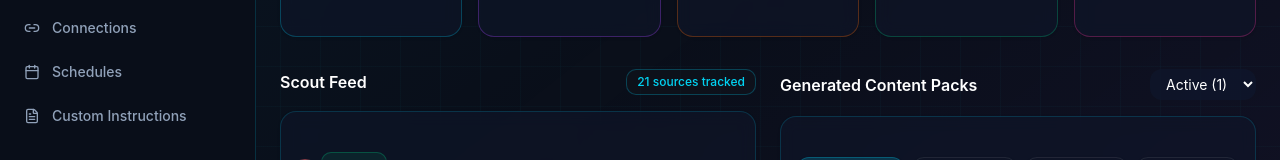
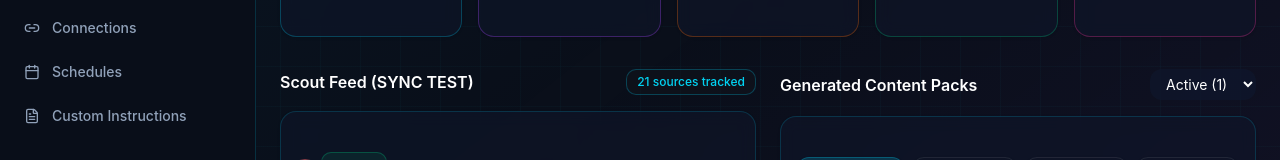
Before and after one commit to SierraRhuiz/ContentEngine, a Next.js app: page / in a window 1280 px wide. Shown: the part 454-614 px from the top of the page. Built offline with nearby package versions, Linux system fonts and the light colour scheme; no server answers.

Commit message:
TEST: Sync workflow - Scout Feed header changed

```diff
--- a/src/app/(protected)/page.tsx
+++ b/src/app/(protected)/page.tsx
@@ -202,7 +202,7 @@ export default function DashboardPage() {
           {/* Scout Feed */}
           <div>
             <div className="flex items-center justify-between mb-4">
-              <h2 className="text-base font-semibold text-white">Scout Feed</h2>
+              <h2 className="text-base font-semibold text-white">Scout Feed (SYNC TEST)</h2>
               <Badge variant="outline" className="border-cyan-500/30 text-cyan-400">
                 21 sources tracked
               </Badge>
```
